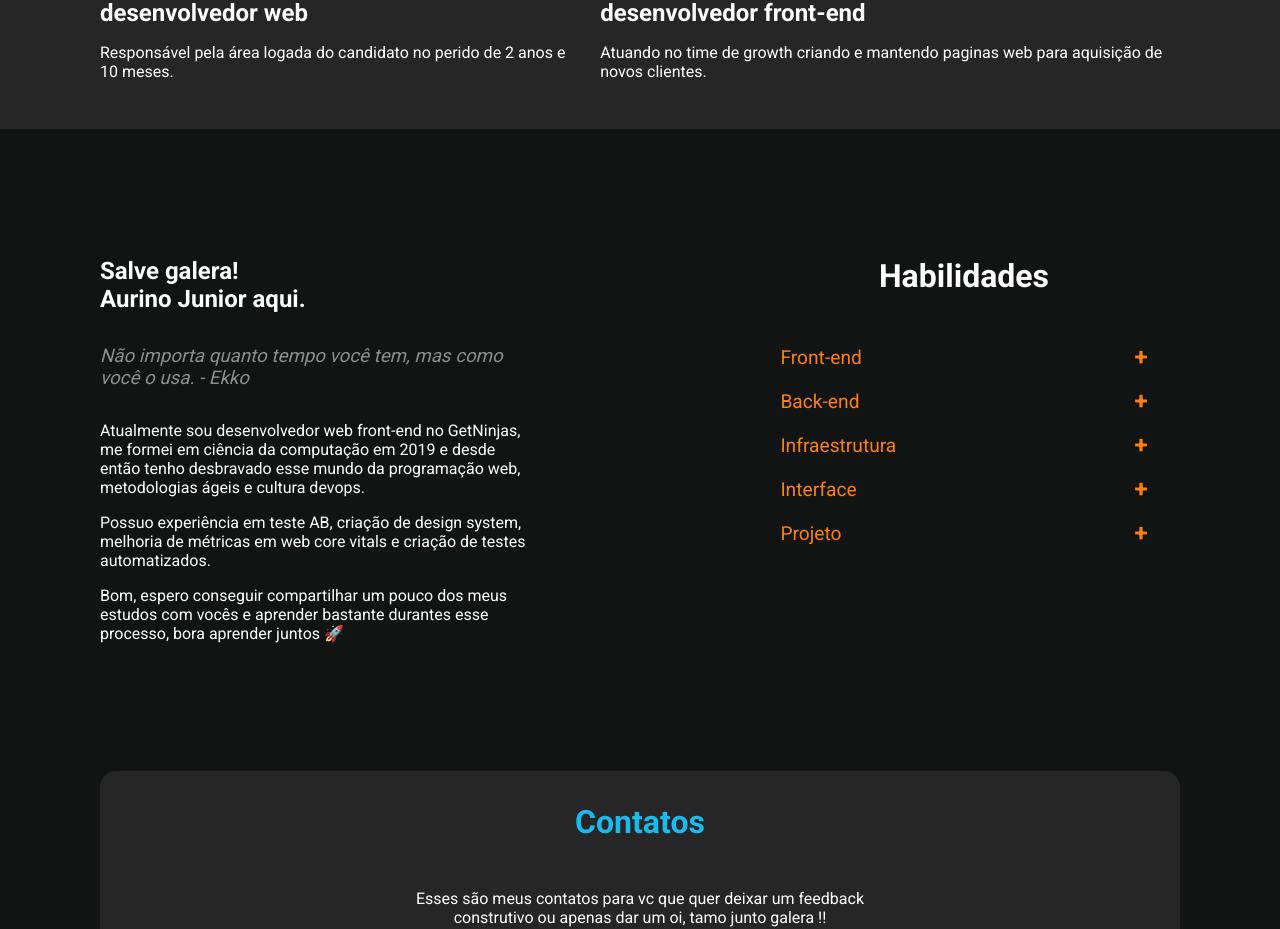
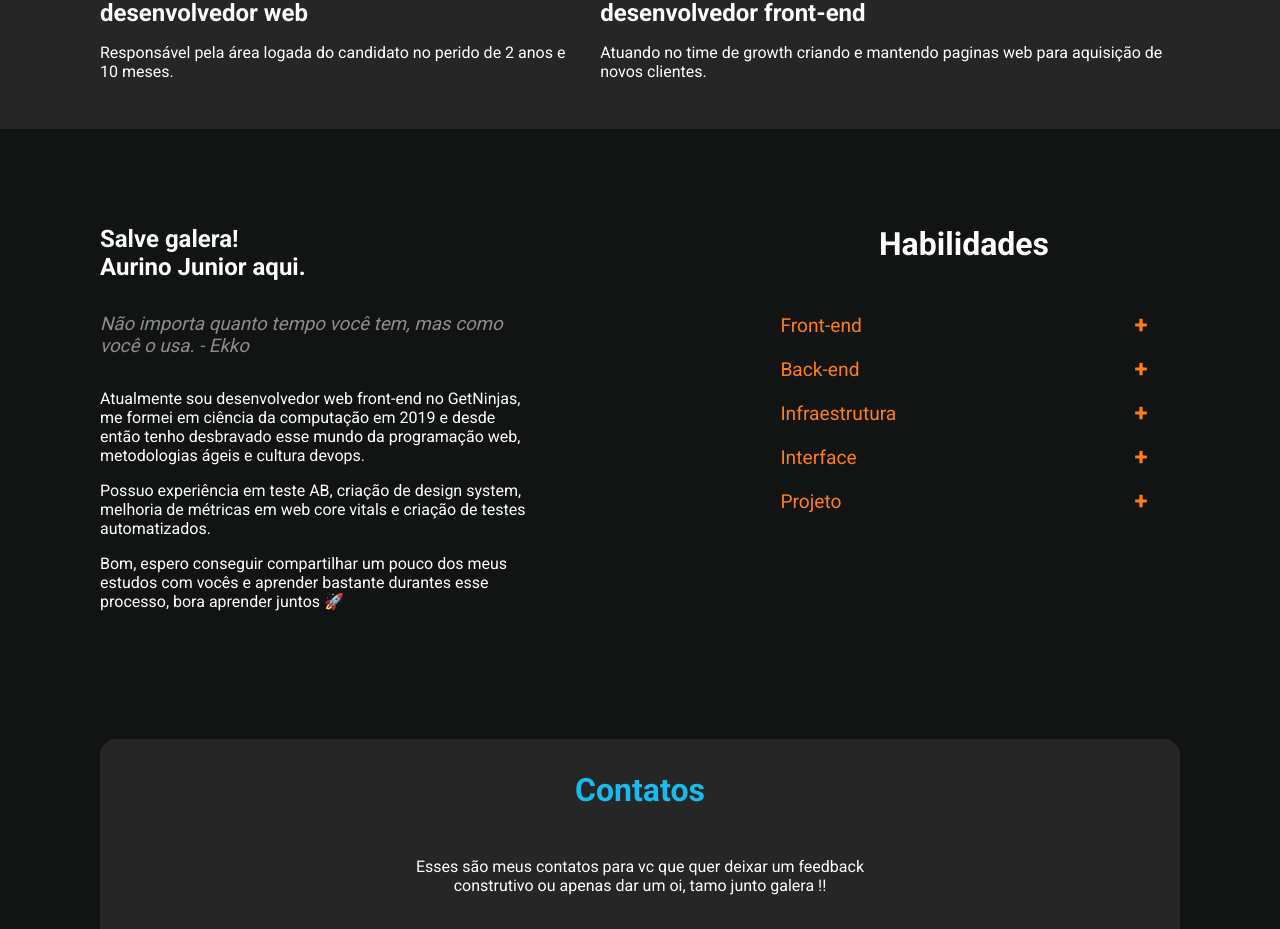
Before and after one commit to AurinoJunior/aurino.dev-v2-old, a Next.js app: page / in a window 1280 px wide. Shown: the part 976-1905 px from the top of the page. Built offline with nearby package versions, Linux system fonts and the light colour scheme.

Commit message:
Remove duplicate padding on about section

```diff
--- a/src/templates/Home/About/About.styles.ts
+++ b/src/templates/Home/About/About.styles.ts
@@ -20,7 +20,6 @@ export const Box = styled.div`
   @media (min-width: ${tablet_size}) {
     display: flex;
     gap: 20%;
-    padding-top: 8rem;
 
     & > div {
       flex: 1;
```
